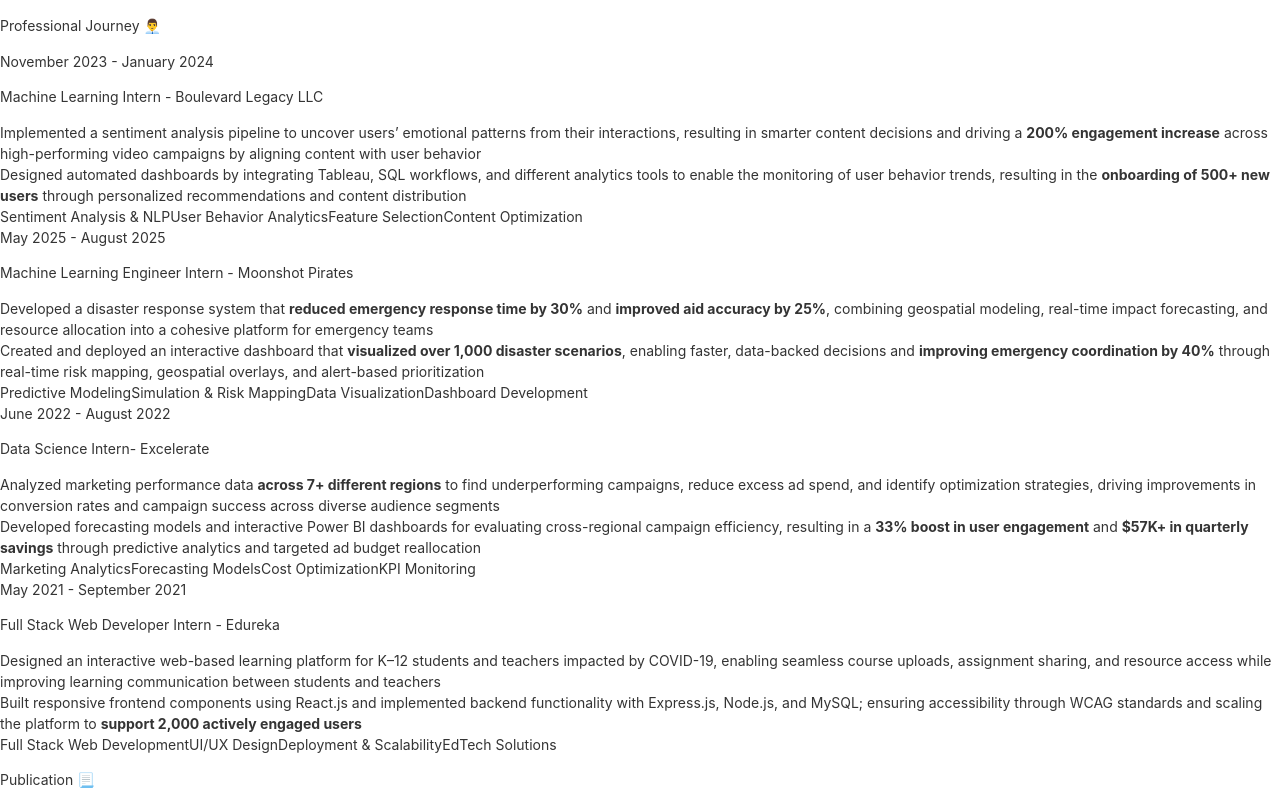
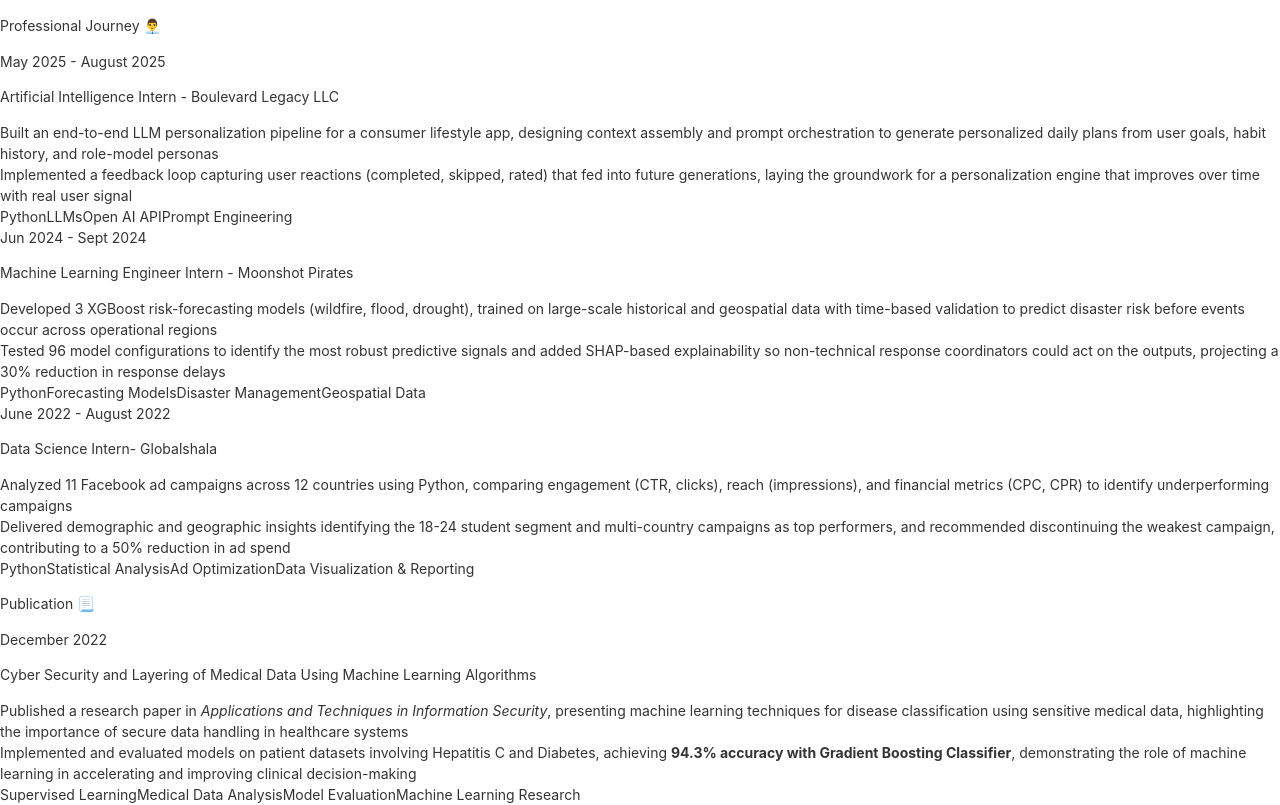
Before and after one commit to JaySinghvi/personal-website, a React (Vite) app: page /#/ in a window 1280 px wide. Shown: the part 820-1625 px from the top of the page. Built offline with nearby package versions, Linux system fonts and the light colour scheme.

Commit message:
Update Experience.jsx

```diff
--- a/src/components/Experience.jsx
+++ b/src/components/Experience.jsx
@@ -8,7 +8,7 @@
               <div className='flex justify-center'>
                 <div className='mb-8 flex lg:justify-center'>
                     <motion.div whileInView={{opacity:1, x:0}} initial={{opacity:0, x:-100}} transition={{duration:1}} className='w-full lg:w-1/4 justify-center items-center '>
-                        <p className='mb-2 text-violet-200 text-2xl'>November 2023 - January 2024</p>
+                        <p className='mb-2 text-violet-200 text-2xl'>May 2025 - August 2025</p>
                     </motion.div>
                     <motion.div whileInView={{opacity:1, x:0}} initial={{opacity:0, x:100}} transition={{duration:1}} className='w-full lg:pl-1/2 lg:w-3/4'>
                         <motion.button
@@ -16,26 +16,26 @@
                             whileTap={{ scale: 0.9 }}
                             transition={{ type: "spring", stiffness: 400, damping: 17, duration: 1.5 }}
                             className=" border-pink-500 bg-gradient-to-r from-pink-400 via-slate-200 to-purple-500 bg-clip-text text-4xl tracking-tight text-transparent">
-                            <a href="https://www.thepillar.app/"><h2 className='mb-2 fon-semibold text-4xl pb-3'>Machine Learning Intern - <span className='text-2xl text-white'>Boulevard Legacy LLC</span></h2></a>
+                            <a href="https://www.thepillar.app/"><h2 className='mb-2 fon-semibold text-4xl pb-3'>Artificial Intelligence Intern - <span className='text-2xl text-white'>Boulevard Legacy LLC</span></h2></a>
                         </motion.button>
                         <ul className='mb-3 text-2xl list-disc pl-5 lg:justify-center '>
-                            <li className='mb-2'>Implemented a sentiment analysis pipeline to uncover users’ emotional patterns from their interactions, resulting in smarter content decisions and driving a <b>200% engagement increase</b> across high-performing video campaigns by aligning content with user behavior</li>
-                            <li className='mb-2'>Designed automated dashboards by integrating Tableau, SQL workflows, and different analytics tools to enable the monitoring of user behavior trends, resulting in the <b>onboarding of 500+ new users</b> through personalized recommendations and content distribution</li>
+                            <li className='mb-2'>Built an end-to-end LLM personalization pipeline for a consumer lifestyle app, designing context assembly and prompt orchestration to generate personalized daily plans from user goals, habit history, and role-model personas </li>
+                            <li className='mb-2'>Implemented a feedback loop capturing user reactions (completed, skipped, rated) that fed into future generations, laying the groundwork for a personalization engine that improves over time with real user signal </li>
                         </ul>
                         <div className='flex flex-wrap'>
-                            <span className='mr-2 mt-2 rounded bg-neutral-900 px-2 py-1 text-2xl font-medium text-purple-500'>Sentiment Analysis & NLP</span>
-                            <span className='mr-2 mt-2 rounded bg-neutral-900 px-2 py-1 text-2xl font-medium text-purple-500'>User Behavior Analytics</span>
-                            <span className='mr-2 mt-2 rounded bg-neutral-900 px-2 py-1 text-2xl font-medium text-purple-500'>Feature Selection</span>
-                            <span className='mr-2 mt-2 rounded bg-neutral-900 px-2 py-1 text-2xl font-medium text-purple-500'>Content Optimization</span>
+                            <span className='mr-2 mt-2 rounded bg-neutral-900 px-2 py-1 text-2xl font-medium text-purple-500'>Python</span>
+                            <span className='mr-2 mt-2 rounded bg-neutral-900 px-2 py-1 text-2xl font-medium text-purple-500'>LLMs</span>
+                            <span className='mr-2 mt-2 rounded bg-neutral-900 px-2 py-1 text-2xl font-medium text-purple-500'>Open AI API</span>
+                            <span className='mr-2 mt-2 rounded bg-neutral-900 px-2 py-1 text-2xl font-medium text-purple-500'>Prompt Engineering</span>
                         </div>
                     </motion.div>
                 </div>
-            </div>
+          </div>
 
           <div className='flex justify-center'>
                 <div className='mb-8 flex lg:justify-center'>
                     <motion.div whileInView={{opacity:1, x:0}} initial={{opacity:0, x:-100}} transition={{duration:1}} className='w-full lg:w-1/4 justify-center items-center '>
-                        <p className='mb-2 text-violet-200 text-2xl'>May 2025 - August 2025</p>
+                        <p className='mb-2 text-violet-200 text-2xl'>Jun 2024 - Sept 2024</p>
                     </motion.div>
                     <motion.div whileInView={{opacity:1, x:0}} initial={{opacity:0, x:100}} transition={{duration:1}} className='w-full lg:pl-1/2 lg:w-3/4'>
                         <motion.button
@@ -46,14 +46,14 @@
                             <a href="https://app.moonshotpirates.com/voting/climate-24?team=1715422576809x820019839363973100"><h2 className='mb-2 fon-semibold text-4xl pb-3'>Machine Learning Engineer Intern - <span className='text-2xl text-white'>Moonshot Pirates</span></h2></a>
                         </motion.button>
                         <ul className='mb-3 text-2xl list-disc pl-5 lg:justify-center '>
-                            <li className='mb-2'>Developed a disaster response system that <b>reduced emergency response time by 30%</b> and <b>improved aid accuracy by 25%</b>, combining geospatial modeling, real-time impact forecasting, and resource allocation into a cohesive platform for emergency teams</li>
-                            <li className='mb-2'>Created and deployed an interactive dashboard that <b>visualized over 1,000 disaster scenarios</b>, enabling faster, data-backed decisions and <b>improving emergency coordination by 40%</b> through real-time risk mapping, geospatial overlays, and alert-based prioritization</li>
+                            <li className='mb-2'>Developed 3 XGBoost risk-forecasting models (wildfire, flood, drought), trained on large-scale historical and geospatial data with time-based validation to predict disaster risk before events occur across operational regions</li>
+                            <li className='mb-2'>Tested 96 model configurations to identify the most robust predictive signals and added SHAP-based explainability so non-technical response coordinators could act on the outputs, projecting a 30% reduction in response delays</li>
                         </ul>
                         <div className='flex flex-wrap'>
-                            <span className='mr-2 mt-2 rounded bg-neutral-900 px-2 py-1 text-2xl font-medium text-purple-500'>Predictive Modeling</span>
-                            <span className='mr-2 mt-2 rounded bg-neutral-900 px-2 py-1 text-2xl font-medium text-purple-500'>Simulation & Risk Mapping</span>
-                            <span className='mr-2 mt-2 rounded bg-neutral-900 px-2 py-1 text-2xl font-medium text-purple-500'>Data Visualization</span>
-                            <span className='mr-2 mt-2 rounded bg-neutral-900 px-2 py-1 text-2xl font-medium text-purple-500'>Dashboard Development</span>
+                            <span className='mr-2 mt-2 rounded bg-neutral-900 px-2 py-1 text-2xl font-medium text-purple-500'>Python</span>
+                            <span className='mr-2 mt-2 rounded bg-neutral-900 px-2 py-1 text-2xl font-medium text-purple-500'>Forecasting Models</span>
+                            <span className='mr-2 mt-2 rounded bg-neutral-900 px-2 py-1 text-2xl font-medium text-purple-500'></span>Disaster Management
+                            <span className='mr-2 mt-2 rounded bg-neutral-900 px-2 py-1 text-2xl font-medium text-purple-500'>Geospatial Data</span>
                         </div>
 
                     </motion.div>
@@ -71,50 +71,22 @@
                             whileTap={{ scale: 0.9 }}
                             transition={{ type: "spring", stiffness: 400, damping: 17, duration: 1.5 }}
                             className=" border-pink-500 bg-gradient-to-r from-pink-400 via-slate-200 to-purple-500 bg-clip-text text-4xl tracking-tight text-transparent">
-                            <a href="https://github.com/JaySinghvi/Data-Analyst-Internship-Excelerate"><h2 className='mb-2 fon-semibold text-4xl pb-3'>Data Science Intern- <span className='text-2xl text-white'>Excelerate</span></h2></a>
+                            <a href="https://github.com/JaySinghvi/Data-Analyst-Internship-Excelerate"><h2 className='mb-2 fon-semibold text-4xl pb-3'>Data Science Intern- <span className='text-2xl text-white'>Globalshala</span></h2></a>
                         </motion.button>
                         <ul className='mb-3 text-2xl list-disc pl-5 lg:justify-center '>
-                            <li className='mb-2'>Analyzed marketing performance data <b>across 7+ different regions</b> to find underperforming campaigns, reduce excess ad spend, and identify optimization strategies, driving improvements in conversion rates and campaign success across diverse audience segments</li>
-                            <li className='mb-2'>Developed forecasting models and interactive Power BI dashboards for evaluating cross-regional campaign efficiency, resulting in a <b>33% boost in user engagement</b> and <b>$57K+ in quarterly savings</b> through predictive analytics and targeted ad budget reallocation</li>
+                            <li className='mb-2'>Analyzed 11 Facebook ad campaigns across 12 countries using Python, comparing engagement (CTR, clicks), reach (impressions), and financial metrics (CPC, CPR) to identify underperforming campaigns</li>
+                            <li className='mb-2'>Delivered demographic and geographic insights identifying the 18-24 student segment and multi-country campaigns as top performers, and recommended discontinuing the weakest campaign, contributing to a 50% reduction in ad spend</li>
                         </ul>
                         <div className='flex flex-wrap'>
-                            <span className='mr-2 mt-2 rounded bg-neutral-900 px-2 py-1 text-2xl font-medium text-purple-500'>Marketing Analytics</span>
-                            <span className='mr-2 mt-2 rounded bg-neutral-900 px-2 py-1 text-2xl font-medium text-purple-500'>Forecasting Models</span>
-                            <span className='mr-2 mt-2 rounded bg-neutral-900 px-2 py-1 text-2xl font-medium text-purple-500'>Cost Optimization</span>
-                            <span className='mr-2 mt-2 rounded bg-neutral-900 px-2 py-1 text-2xl font-medium text-purple-500'>KPI Monitoring</span>
+                            <span className='mr-2 mt-2 rounded bg-neutral-900 px-2 py-1 text-2xl font-medium text-purple-500'>Python</span>
+                            <span className='mr-2 mt-2 rounded bg-neutral-900 px-2 py-1 text-2xl font-medium text-purple-500'>Statistical Analysis</span>
+                            <span className='mr-2 mt-2 rounded bg-neutral-900 px-2 py-1 text-2xl font-medium text-purple-500'>Ad Optimization</span>
+                            <span className='mr-2 mt-2 rounded bg-neutral-900 px-2 py-1 text-2xl font-medium text-purple-500'>Data Visualization & Reporting</span>
                         </div>
 
                     </motion.div>
                 </div>
             </div>
-            <div className='flex justify-center'>
-                <div className='mb-8 flex lg:justify-center'>
-                    <motion.div whileInView={{opacity:1, x:0}} initial={{opacity:0, x:-100}} transition={{duration:1}} className='w-full lg:w-1/4 justify-center items-center '>
-                        <p className='mb-2 text-violet-200 text-2xl'>May 2021 - September 2021</p>
-                    </motion.div>
-                    <motion.div whileInView={{opacity:1, x:0}} initial={{opacity:0, x:100}} transition={{duration:1}} className='w-full lg:pl-1/2 lg:w-3/4'>
-                        <motion.button
-                            whileHover={{ scale: 1.2 }}
-                            whileTap={{ scale: 0.9 }}
-                            transition={{ type: "spring", stiffness: 400, damping: 17, duration: 1.5 }}
-                            className=" border-pink-500 bg-gradient-to-r from-pink-400 via-slate-200 to-purple-500 bg-clip-text text-4xl tracking-tight text-transparent">
-                            <a href="https://github.com/JaySinghvi/Full-Stack-Web-Development-Internship"><h2 className='mb-2 fon-semibold text-4xl pb-3'>Full Stack Web Developer Intern - <span className='text-2xl text-white'>Edureka</span></h2></a>
-                        </motion.button>
-                        <ul className='mb-3 text-2xl list-disc pl-5 lg:justify-center '>
-                            <li className='mb-2'>Designed an interactive web-based learning platform for K–12 students and teachers impacted by COVID-19, enabling seamless course uploads, assignment sharing, and resource access while improving learning communication between students and teachers</li>
-                            <li className='mb-2'>Built responsive frontend components using React.js and implemented backend functionality with Express.js, Node.js, and MySQL; ensuring accessibility through WCAG standards and scaling the platform to <b>support 2,000 actively engaged users</b></li>
-                        </ul>
-                        <div className='flex flex-wrap'>
-                            <span className='mr-2 mt-2 rounded bg-neutral-900 px-2 py-1 text-2xl font-medium text-purple-500'>Full Stack Web Development</span>
-                            <span className='mr-2 mt-2 rounded bg-neutral-900 px-2 py-1 text-2xl font-medium text-purple-500'>UI/UX Design</span>
-                            <span className='mr-2 mt-2 rounded bg-neutral-900 px-2 py-1 text-2xl font-medium text-purple-500'>Deployment & Scalability</span>
-                            <span className='mr-2 mt-2 rounded bg-neutral-900 px-2 py-1 text-2xl font-medium text-purple-500'>EdTech Solutions</span>
-                        </div>
-
-                    </motion.div>
-                </div>
-            </div>
-
         </div>
   )
 }
```
